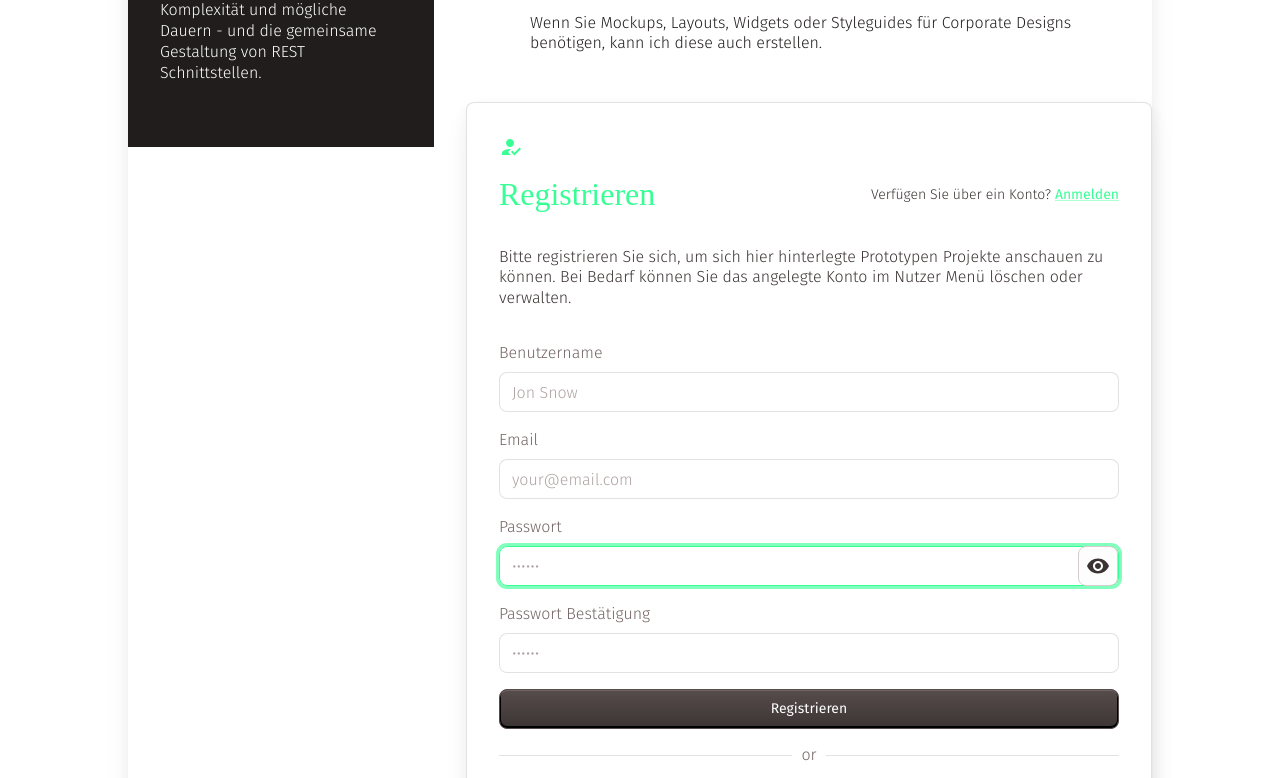
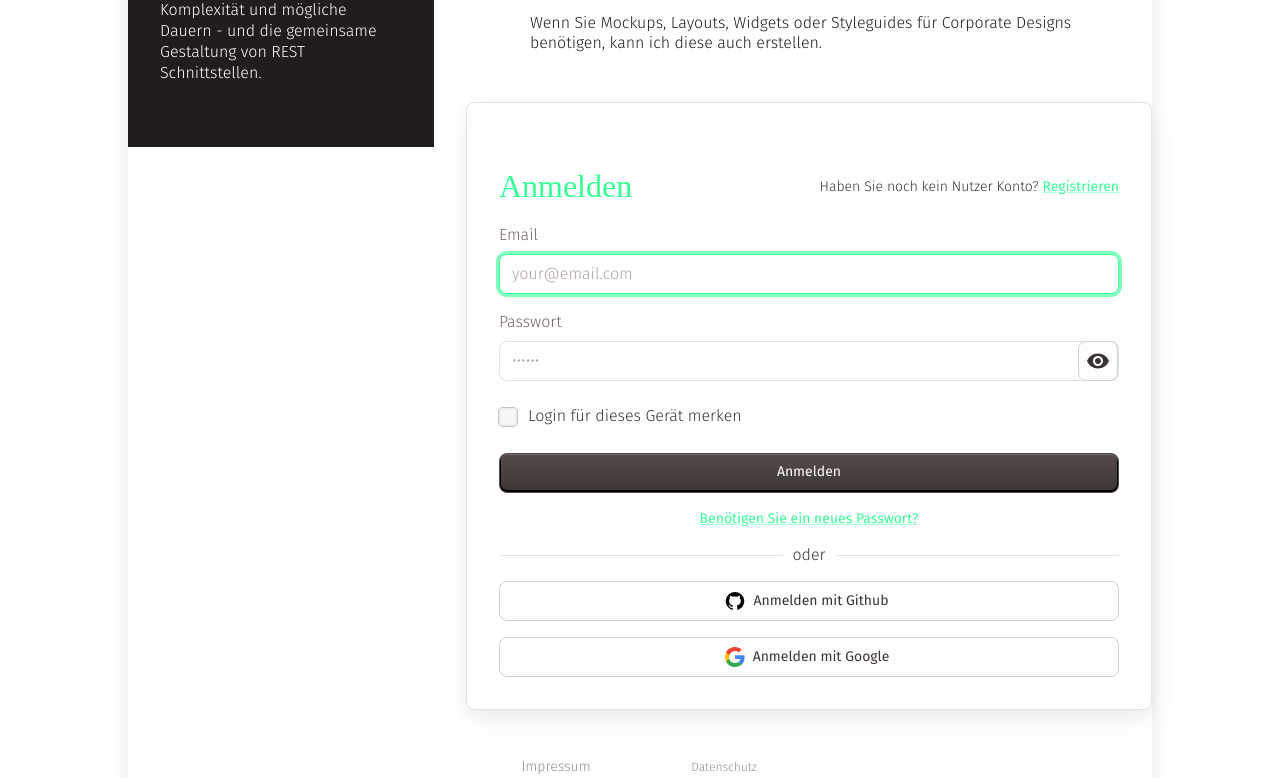
Before and after one commit to Suk-Be/fullstack-homepage, a React (Vite) app in the folder frontend/: page / in a window 1280 px wide. Shown: the part 1022-1800 px from the top of the page. Built offline with nearby package versions, Linux system fonts and the light colour scheme; some icons are missing; a web font is replaced by a local one.

Commit message:
start home page with login component instead of register component, adjust test

```diff
--- a/frontend/src/components/auth/index.tsx
+++ b/frontend/src/components/auth/index.tsx
@@ -3,7 +3,7 @@ import SignIn from './SignIn';
 import SignUp from './SignUp';
 
 const ToggleSignIn = () => {
-    const [showLogin, setShowLogin] = useState(false);
+    const [showLogin, setShowLogin] = useState(true);
 
     const toggle = () => setShowLogin(!showLogin);
 
```
Also changed, not shown: 1 other file (tests, documents, lock files or other folders).
